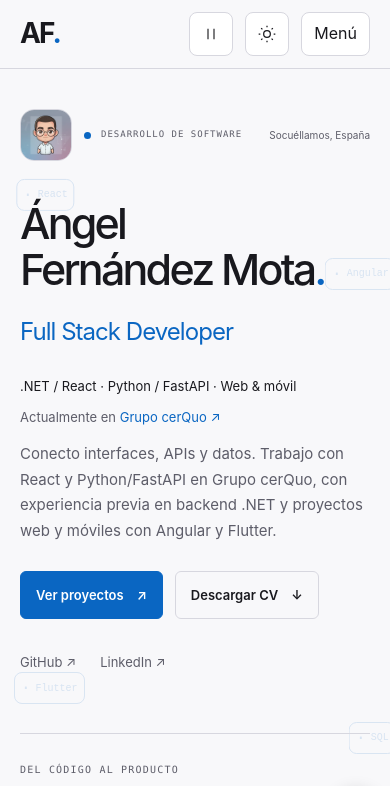
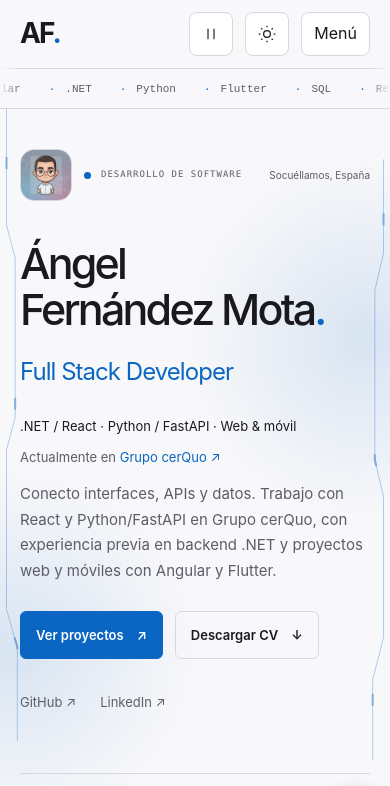
Before and after one commit to AngelFerMota/AngelFerMota.github.io, an Angular app: page / in a window 390 px wide. Shown: the top 786 px of the page. Built offline with nearby package versions, Linux system fonts and the light colour scheme.

Commit message:
Keep skill animations visible in mobile layouts

```diff
--- a/src/app/app.html
+++ b/src/app/app.html
@@ -6,7 +6,12 @@
 >
   <div class="ambient-orbit"></div>
   <div class="ambient-orbit ambient-orbit-secondary"></div>
-  <svg viewBox="0 0 1440 900" preserveAspectRatio="xMidYMid slice" fill="none">
+  <svg
+    class="ambient-desktop"
+    viewBox="0 0 1440 900"
+    preserveAspectRatio="xMidYMid slice"
+    fill="none"
+  >
     <g class="ambient-lines" stroke="currentColor" stroke-width="1">
       <path
         d="M0 220h100l70 70v160l100 100v170M1440 90h-150l-90 90v230l-80 80v200M1440 720h-120l-70-70v-80M0 800h180l100-100v-80"
@@ -21,6 +26,31 @@
       <path d="M1440 90h-150l-90 90v230l-80 80v200" />
       <path d="M1440 720h-120l-70-70v-80" />
       <path d="M0 800h180l100-100v-80" />
+    </g>
+  </svg>
+  <svg
+    class="ambient-mobile"
+    viewBox="0 0 360 900"
+    preserveAspectRatio="none"
+    fill="none"
+  >
+    <defs>
+      <path
+        id="mobile-circuit-left"
+        d="M6 110v130l8 35v170l-8 35v170l10 40v100"
+      />
+      <path
+        id="mobile-circuit-right"
+        d="M354 170v100l-8 40v180l8 40v150l-10 45v85"
+      />
+    </defs>
+    <g class="ambient-lines" stroke="currentColor" stroke-width="1">
+      <use href="#mobile-circuit-left" />
+      <use href="#mobile-circuit-right" />
+    </g>
+    <g class="ambient-streams" stroke="currentColor" stroke-width="2">
+      <use href="#mobile-circuit-left" />
+      <use href="#mobile-circuit-right" />
     </g>
   </svg>
   <div class="skill-constellation">
@@ -116,6 +146,22 @@
       >
         {{menuOpen() ? 'Cerrar' : 'Menú'}}
       </button>
+    </div>
+  </div>
+  <div
+    class="mobile-skill-ribbon"
+    aria-hidden="true"
+    [class.paused]="backgroundPaused()"
+  >
+    <div class="mobile-skill-track">
+      @for (copy of [0, 1]; track copy) {
+      <div class="mobile-skill-set">
+        @for (skill of ['React', 'Angular', '.NET', 'Python', 'Flutter', 'SQL'];
+        track skill) {
+        <span>{{skill}}</span>
+        }
+      </div>
+      }
     </div>
   </div>
 </header>
--- a/src/styles.css
+++ b/src/styles.css
@@ -130,6 +130,10 @@
     color: var(--accent);
     opacity: 0.24;
   }
+  .ambient-background .ambient-mobile,
+  .mobile-skill-ribbon {
+    display: none;
+  }
   .ambient-orbit {
     position: absolute;
     width: min(900px, 85vw);
@@ -219,7 +223,8 @@
     }
   }
   .ambient-background.paused *,
-  .ambient-background.paused {
+  .ambient-background.paused,
+  .mobile-skill-ribbon.paused * {
     animation-play-state: paused;
   }
   .hero-intro {
@@ -249,13 +254,83 @@
     }
   }
   @media (max-width: 768px) {
-    .skill-token {
-      padding: 6px;
-      gap: 5px;
-    }
-    .skill-dotnet,
-    .skill-python {
+    html {
+      scroll-padding-top: 140px;
+    }
+    .header nav {
+      z-index: 2;
+    }
+    .ambient-background .ambient-desktop,
+    .skill-constellation {
       display: none;
+    }
+    .ambient-background .ambient-mobile {
+      display: block;
+      opacity: 0.5;
+    }
+    .ambient-mobile path {
+      vector-effect: non-scaling-stroke;
+    }
+    .ambient-orbit {
+      width: 100vw;
+      height: 100vw;
+      top: 16%;
+      right: -46vw;
+      animation-name: mobile-ambient-drift;
+    }
+    .ambient-orbit-secondary {
+      top: auto;
+      right: auto;
+      left: -46vw;
+      bottom: 0;
+    }
+    .mobile-skill-ribbon {
+      display: block;
+      overflow: hidden;
+      height: 40px;
+      border-top: 1px solid var(--border);
+      pointer-events: none;
+      mask-image: linear-gradient(
+        to right,
+        transparent,
+        #000 20px,
+        #000 calc(100% - 20px),
+        transparent
+      );
+    }
+    .mobile-skill-track {
+      display: flex;
+      width: max-content;
+      height: 100%;
+      animation: mobile-skills 20s linear infinite;
+    }
+    .mobile-skill-set {
+      display: flex;
+      align-items: center;
+      gap: 28px;
+      padding-right: 28px;
+      color: var(--muted);
+      font:
+        11px ui-monospace,
+        monospace;
+    }
+    .mobile-skill-set span {
+      white-space: nowrap;
+    }
+    .mobile-skill-set span::before {
+      content: "·";
+      margin-right: 10px;
+      color: var(--accent);
+    }
+    @keyframes mobile-skills {
+      to {
+        transform: translateX(-50%);
+      }
+    }
+    @keyframes mobile-ambient-drift {
+      to {
+        transform: translate3d(-24px, 22px, 0);
+      }
     }
     .profile-image {
       width: 52px;
@@ -608,6 +683,7 @@
     display: none;
   }
   :root:not([data-enhanced]) .ambient-background *,
+  :root:not([data-enhanced]) .mobile-skill-track,
   :root:not([data-enhanced]) .flow-connector::after {
     animation: none;
   }
```
Also changed, not shown: 6 other files (tests, documents, lock files or other folders).
